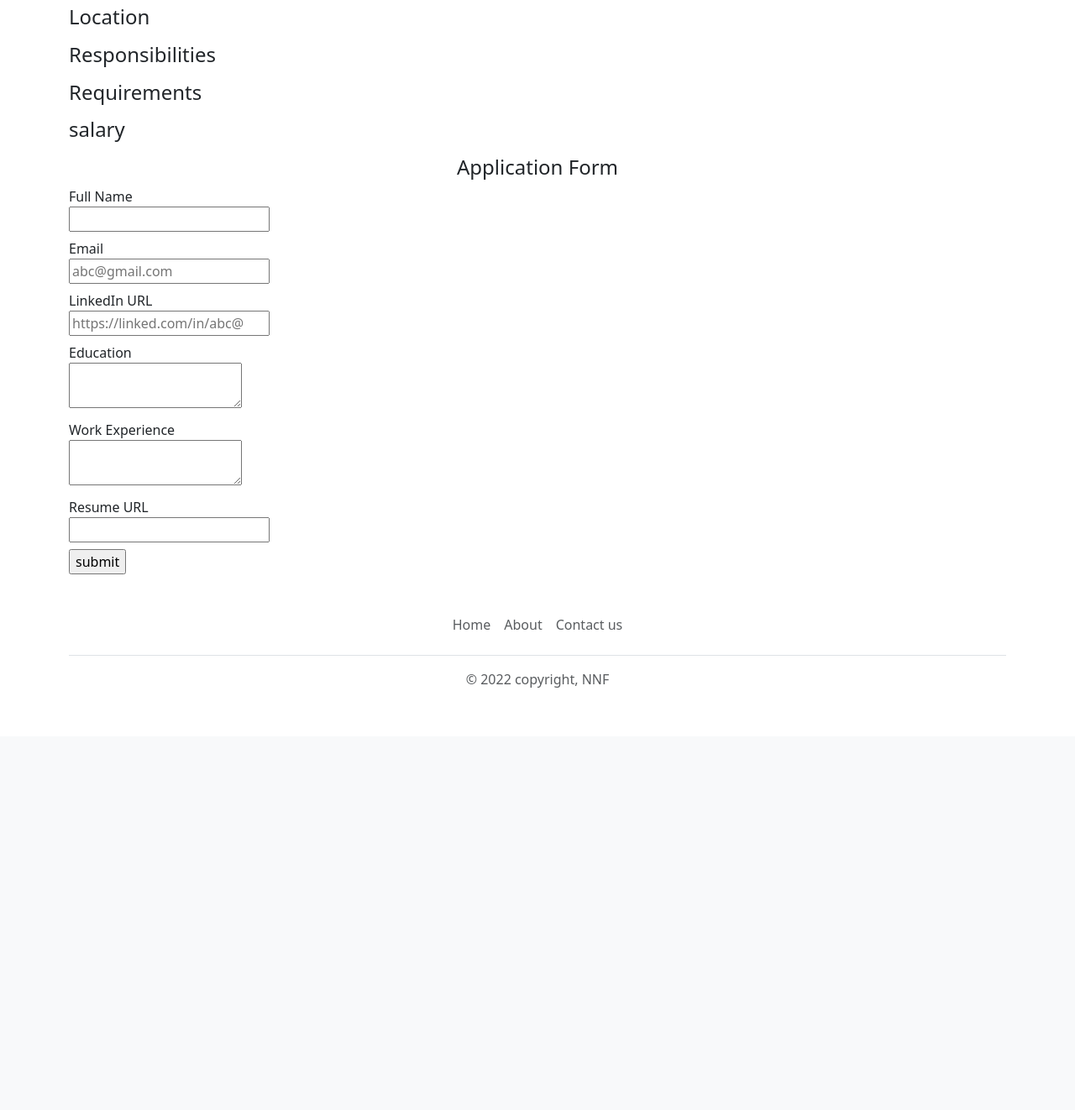
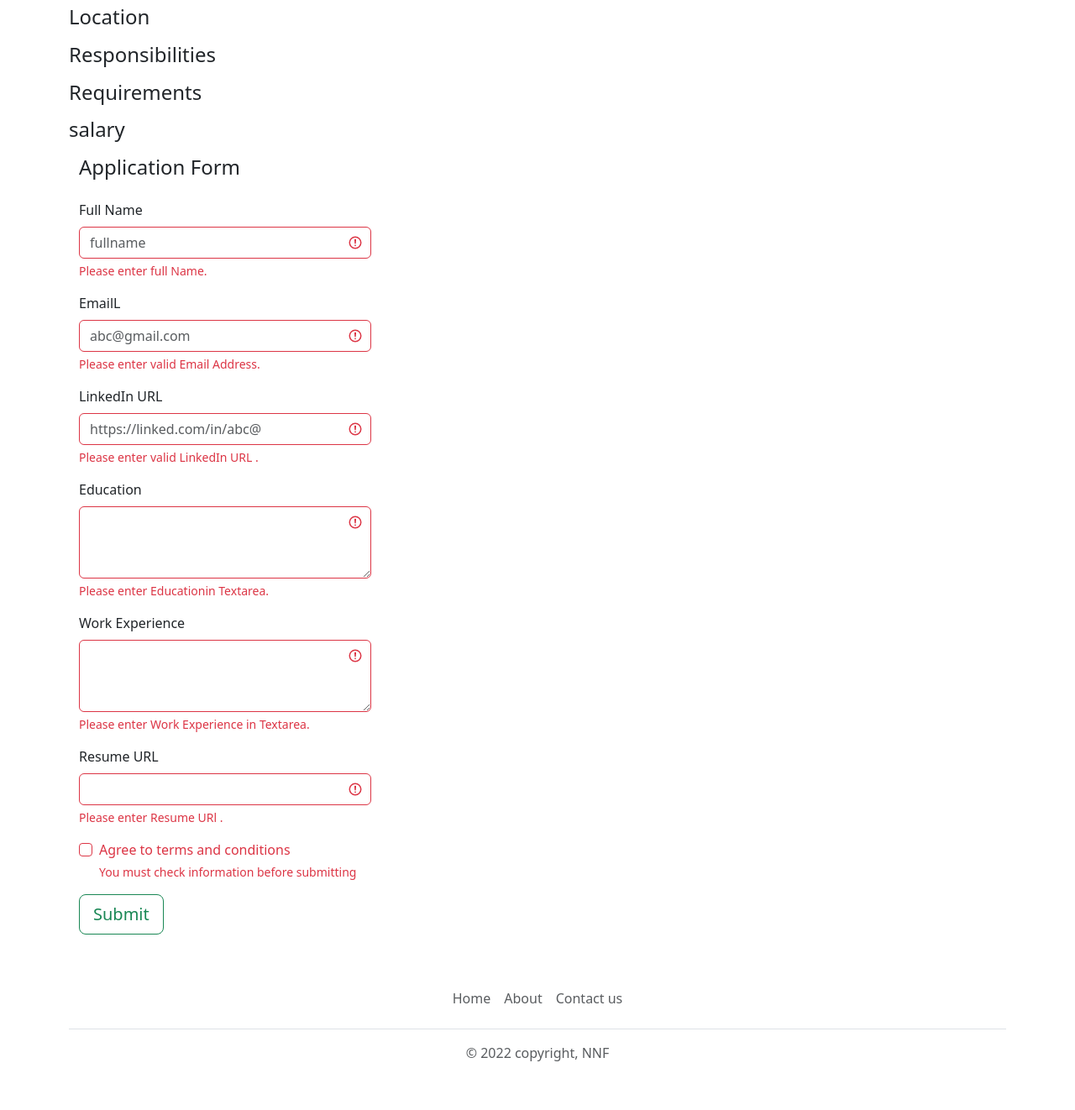
Before and after one commit to cnchoudhari/careers_website, a Flask app: template templates/jobpage.html in a window 1280 px wide. Shown: the part 690-2012 px from the top of the page at 84% size. Before the commit the page ends 1509 px from the top, so only its background shows below. Run offline with Flask 3, Linux system fonts and the light colour scheme; the template is opened without the code that fills it, so the values that code supplies are empty.

Commit message:
new code add

```diff
--- a/templates/app_form.html
+++ b/templates/app_form.html
@@ -1,44 +1,119 @@
-<!DOCTYPE html>
-<html>
-  <body>
 
-  <div>
-<h4 style="text-align:center">Application Form </h4>
-
-<form method="post" action="/job/{{job['id']}}/apply" >
-  <div class="mb-2">
-  <label>Full Name</label><br>
-  <input type= "text" name="full_name">
+  <div class="container " >
+    <div class="row align-items-center ">
+        <div class="mb-3">
+          <h4>Application Form </h4>
+        </div>
       </div>
 
-  <div class="mb-2">
-  <label> Email</label><br>
-  <input type="text" name="email" placeholder="abc@gmail.com">
+
+    <form class=" was-validated" method="post" action="/job/{{job['id']}}/apply" >
+
+  <!-- full_name -->
+
+  <div class="row align-items-center ">
+      <div class="col-4">
+        <div class="mb-3">
+      <label for="validationTooltip01" class="form-label">Full Name</label>
+      <input type="text" class="form-control" id="validationTooltip01" placeholder="fullname" required name="full_name">
+      <div class="invalid-feedback">
+        Please enter full Name.
+      </div>
+    </div>
+    </div>
     </div>
 
-   <div class="mb-2">
-  <label> LinkedIn URL</label><br>
-  <input type="text" name="linkedin_url" placeholder="https://linked.com/in/abc@">
+    <!-- email  -->
+
+  <div class="row align-items-center">
+      <div class="col-4">
+        <div class="mb-3">
+          <label for="exampleFormControlInput1" class="form-label">EmailL</label>
+          <input type="email" class="form-control" id="exampleFormControlInput1" placeholder="abc@gmail.com" required name="email">
+          <div class="invalid-feedback">
+            Please enter valid Email Address.
+          </div>
+        </div>
+      </div>
       </div>
 
-  <div class="mb-2">
-  <label> Education</label><br>
-  <textarea name="education"></textarea>
+    <!-- LinkedIn URL -->
+
+      <div class="row align-items-center">
+        <div class="col-4">
+          <div class="mb-3">
+            <label for="exampleFormControlInput1" class="form-label">LinkedIn URL</label>
+            <input type="email" class="form-control" id="exampleFormControlInput1" placeholder="https://linked.com/in/abc@" required name="linkedin_url" >
+            <div class="invalid-feedback">
+              Please enter valid LinkedIn URL .
+            </div>
+          </div>
+        </div>
         </div>
 
-   <div class="mb-2">
-  <label> Work Experience </label><br>
-  <textarea name="work_experience"></textarea>
+        <!-- Education -->
+
+        <div class="row align-items-center">
+          <div class="col-4">
+            <div class="mb-3">
+              <label for="validationTextarea" class="form-label">Education</label>
+              <textarea class="form-control is-invalid " id="validationTextarea" rows="3" required name="education"></textarea>
+              <div class="invalid-feedback">
+                Please enter Educationin Textarea.
+              </div>
+              </div>
+            </div>
           </div>
 
-  <div class="mb-2">
-  <label> Resume URL </label><br>
-  <input name="resume_url">
+
+          <!-- Work Experience -->
+
+          <div class="row align-items-center">
+            <div class="col-4">
+              <div class="mb-3">
+                <label for="validationTextarea" class="form-label">Work Experience</label>
+                <textarea class="form-control is-invalid " id="validationTextarea" rows="3" required name="work_experience"></textarea>
+                <div class="invalid-feedback">
+                  Please enter Work Experience in Textarea.
+                </div>
+              </div>
+            </div>
+            </div>
+           <!-- Resume URL  -->
+
+           <div class="row align-items-center">
+          <div class="col-4">
+          <div class="mb-3">
+            <label for="exampleFormControlInput1" class="form-label">Resume URL</label>
+            <input type="text" class="form-control is-invalid" id="exampleFormControlInput1" placeholder="" required name="resume_url" >
+            <div class="invalid-feedback">
+              Please enter Resume URl .
+            </div>
+          </div>
+        </div>
         </div>
 
-  <input type="submit" value="submit" >
+        <!-- checkbox -->
+        <div class="row align-items-center">
+          <div class="col-4">
+          <div class="mb-3">
+            <div class="form-check mb-3">
+              <input type="checkbox" class="form-check-input" id="validationFormCheck1" required>
+              <label class="form-check-label" for="validationFormCheck1">Agree to terms and conditions</label>
+              <div class="invalid-feedback">You must check information  before submitting</div>
+            </div>
+          </div>
+        </div>
+        </div>
 
+           <!-- submit_button -->
+           <div class="row align-items-left">
+            <div class="col-4">
+              <div class="mb-3">
+                <button type="button" class="btn btn-outline-success btn-lg" value="submit">Submit</button>
+
+              </div>
+            </div>
+            </div>
           </form>
           </div>
-  </body>
-</html>
```
Lines whose indentation alone changed are shown as unchanged.
